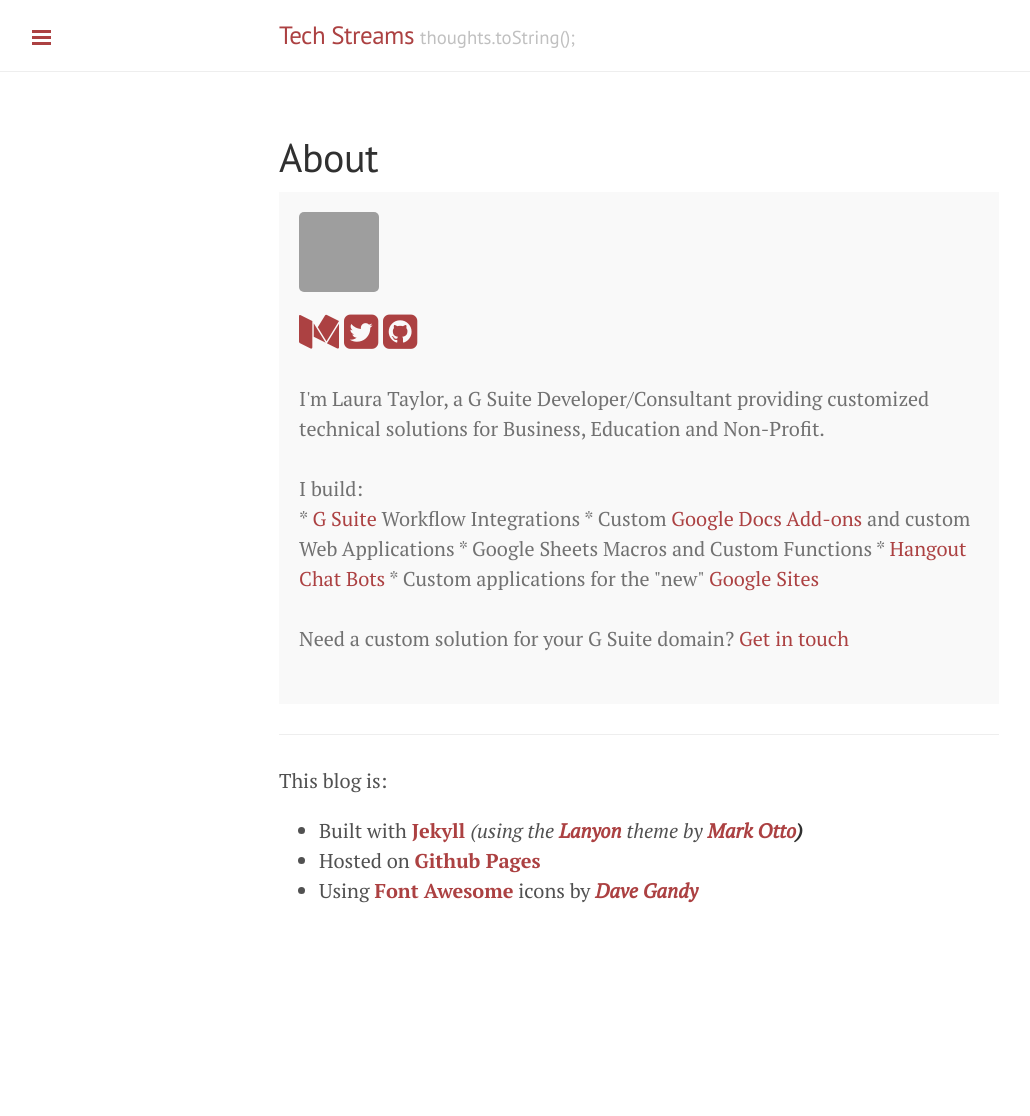
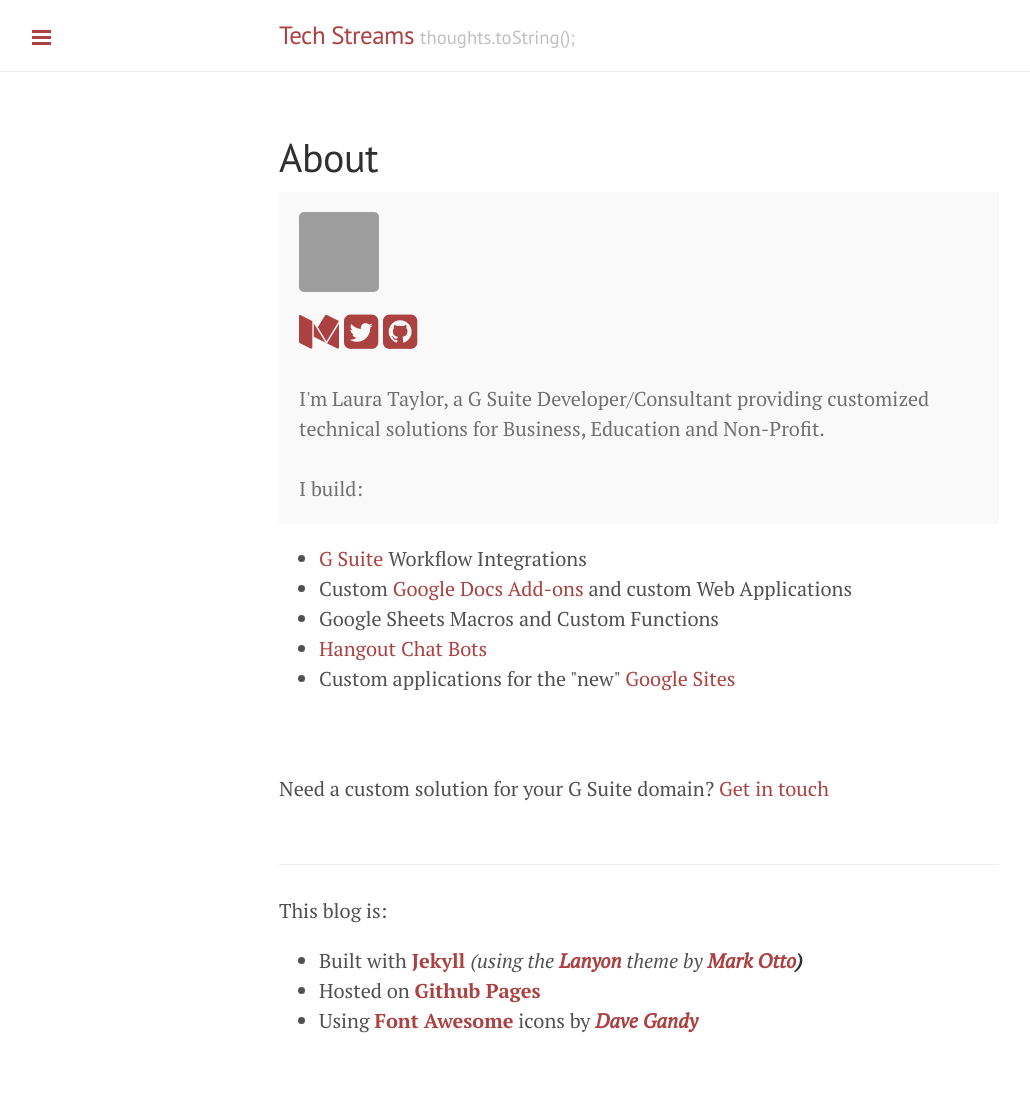
Before and after one commit to techstreams/techstreams.github.io, a Jekyll site: the page built from about.md, in a window 1280 px wide. Shown: the whole page, without its empty margins (1-1031 px from the left). Built offline with Jekyll 4.4.1, drawn with Linux system fonts in a browser that asks for light colours; nearby versions of some CDN libraries; before the commit the page ends 986 px from its top, so only the background shows below that; grey boxes are pictures that could not be loaded.

Commit message:
Update about.md

```diff
--- a/about.md
+++ b/about.md
@@ -13,11 +13,15 @@ title: About
 <br><br>
 I'm Laura Taylor, a G Suite Developer/Consultant providing customized technical solutions for Business, Education and Non-Profit.<br><br>
 I build: <br>
-* <a href="https://gsuite.google.com/" target="_blank">G Suite</a> Workflow Integrations
-* Custom <a href="https://www.youtube.com/watch?v=lZqX6ocwHWU" target="_blank">Google Docs Add-ons</a> and custom Web Applications
-* Google Sheets Macros and Custom Functions
-* <a href="https://gsuite.google.com/products/chat/" target="_blank">Hangout Chat Bots</a>
-* Custom applications for the "new" <a href="https://gsuite.google.com/products/sites/" target="_blank">Google Sites</a>
+
+<ul>
+  <li><a href="https://gsuite.google.com/" target="_blank">G Suite</a> Workflow Integrations</li>
+  <li>Custom <a href="https://www.youtube.com/watch?v=lZqX6ocwHWU" target="_blank">Google Docs Add-ons</a> and custom Web Applications</li>
+  <li>Google Sheets Macros and Custom Functions</li>
+  <li><a href="https://gsuite.google.com/products/chat/" target="_blank">Hangout Chat Bots</a></li>
+  <li>Custom applications for the "new" <a href="https://gsuite.google.com/products/sites/" target="_blank">Google Sites</a></li>
+</ul>
+
 <br><br>
 Need a custom solution for your G Suite domain?  <a href="https://sites.google.com/tech-streams.com/website/contact" target="_blank">Get in touch</a>
 <br><br>
```
